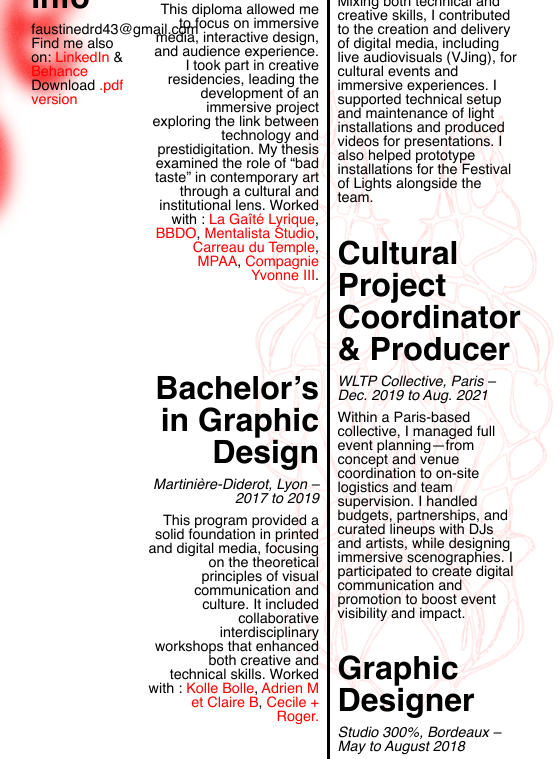
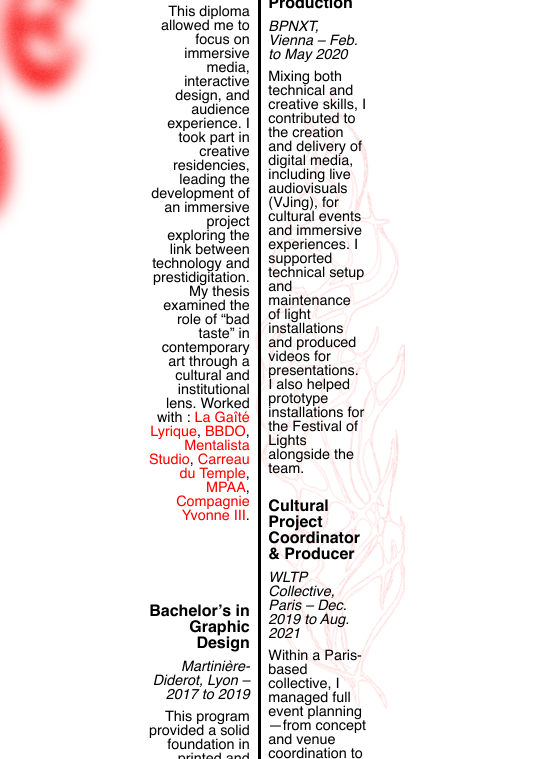
Before and after one commit to faustinedurandbuffe/faustinecv, a plain HTML site: page index.html in a window 390 px wide. Shown: the part 872-1631 px from the top of the page, 560 px wide, since content can reach past the window. Drawn offline with Linux system fonts and the light colour scheme.

Commit message:
Add files via upload

```diff
--- a/index.html
+++ b/index.html
@@ -51,7 +51,7 @@
       font-family: 'HelveticaCustom', sans-serif;
       font-weight: bold;
       font-style: normal;
-      font-size: clamp(2rem, 2.5vw, 3rem);
+      font-size: clamp(1rem, 1.25vw, 1.5rem);
       font-weight: bold;
       width: 100%;
       margin-bottom: 0.4rem;
@@ -61,7 +61,7 @@
       font-family: 'HelveticaCustom', sans-serif;
       font-weight: normal;
       font-style: oblique;
-      font-size: clamp(0.9rem, 0.55vw, 1.25rem);
+      font-size: clamp(0.9rem, 1.05vw, 1.25rem);
       font-style: oblique;
       font-weight: normal;
       margin: 0.5rem 0;
@@ -72,7 +72,7 @@
       font-family: 'HelveticaCustom', sans-serif;
       font-weight: normal;
       font-style: normal;
-      font-size: clamp(0.9rem, 0.55vw, 1.25rem);
+      font-size: clamp(0.9rem, 1.05vw, 1.25rem);
       font-weight: normal;
       margin: 0.5rem 0;
       margin-bottom: 0.3rem;
```
